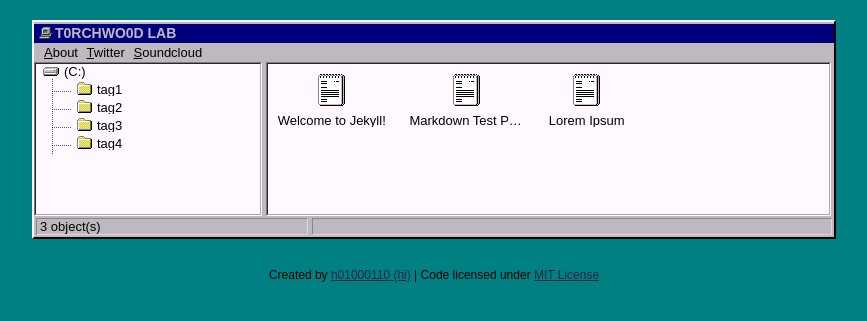
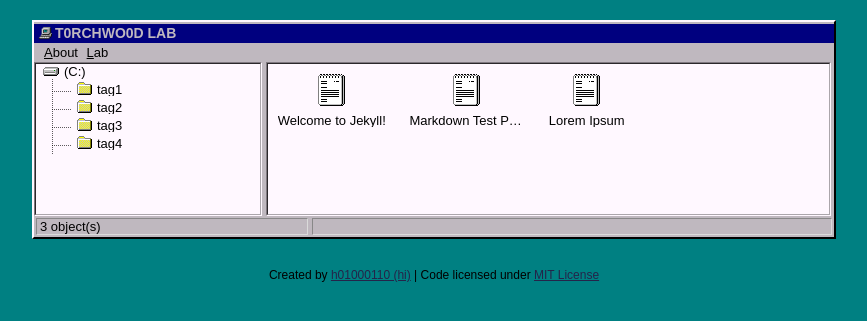
Before and after one commit to t0rchwo0d/t0rchwo0d.github.io, a Jekyll site: the page built from index.html, in a window 1280 px wide. Shown: the top 321 px of the page, without its empty margins (206-1073 px from the left). Built offline with Jekyll 4.4.1, drawn with Linux system fonts in a browser that asks for light colours.

Commit message:
Update topbar.html

```diff
--- a/_includes/topbar.html
+++ b/_includes/topbar.html
@@ -1,5 +1,4 @@
 <ul class="topbar">
 	<a href="/me"><li><u>A</u>bout</li></a>
-	<a href="http://twitter.com/h01000110" target="_blank"><li><u>T</u>witter</li></a>
-	<a href="http://soundcloud.com/h01000110" target="_blank"><li><u>S</u>oundcloud</li></a>
+	<a href="http://www.google.co.kr/"><li><u>L</u>ab</li></a>
 </ul>
```
